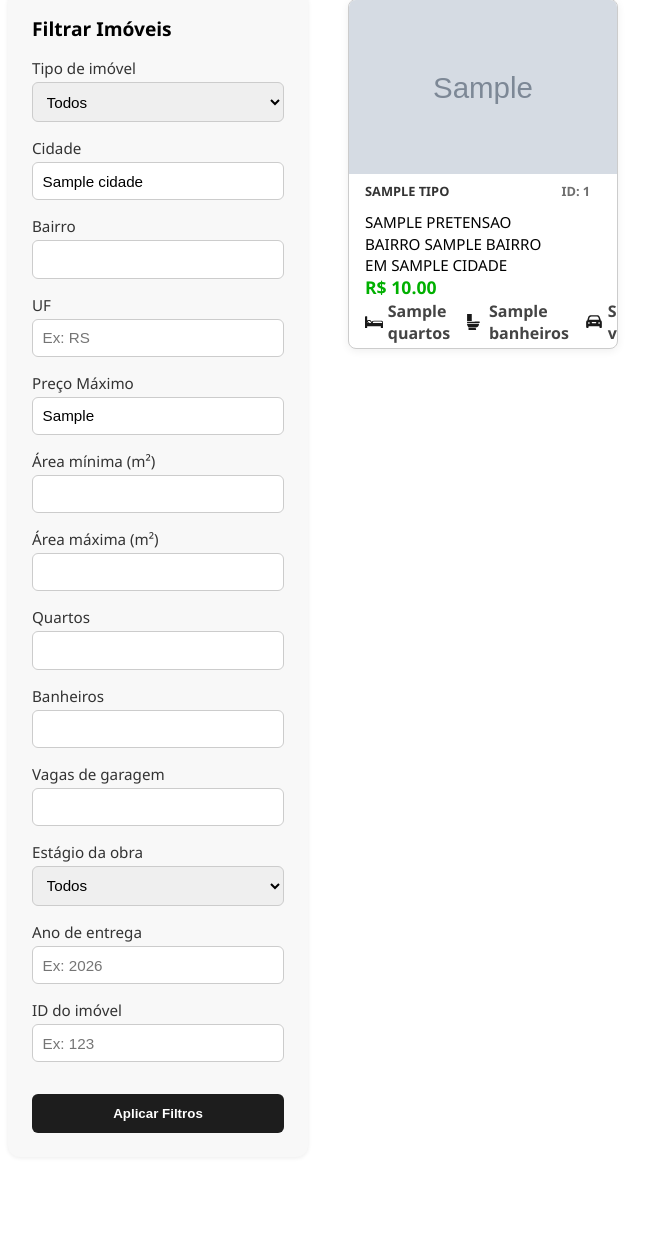
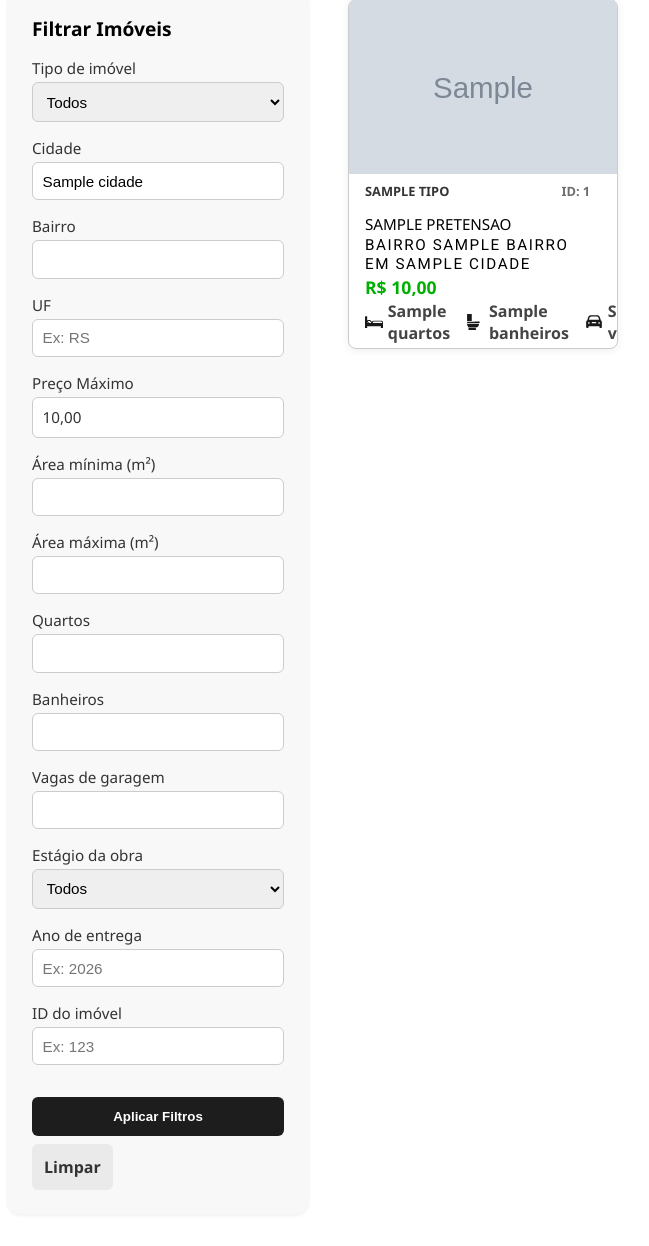
Before and after one commit to Oliveira223/Imoveis-Bresolin, a Flask app: template templates/pesquisa.html in a window 1280 px wide. Shown: the part 194-1440 px from the top of the page, without its empty margins (24-673 px from the left). Before the commit the page ends 1327 px from the top, so only its background shows below. Run offline with Flask 3, Linux system fonts and the light colour scheme; the template is opened without the code that fills it: most values are stand-ins (such as "Sample title", 1, 10 or a date in 2020); grey boxes marked "Sample" are stand-in pictures; some web fonts are replaced.

Commit message:
mini card update and numeric formatation

```diff
--- a/static/css/components/card_imovel.css
+++ b/static/css/components/card_imovel.css
@@ -1,3 +1,19 @@
+@font-face {
+  font-family: 'Roboto';
+  src: url('/static/fonts/roboto/Roboto_Condensed-Light.woff2') format('woff2'),
+    url('/static/fonts/roboto/Roboto_Condensed-Light.ttf') format('truetype');
+  font-weight: 300;
+  font-style: normal;
+}
+
+@font-face {
+  font-family: 'Roboto';
+  src: url('/static/fonts/roboto/Roboto-Regular.woff2') format('woff2'),
+    url('/static/fonts/roboto/Roboto-Regular.woff2') format('truetype');
+  font-weight: 400;
+  font-style: normal;
+}
+
 .card-container {
   background: #fff;
   border: 1px solid #ccc;
@@ -89,7 +105,9 @@
 }
 
 .bairro, .cidade{
-  font-family: 'Franklin Gothic Medium', 'Arial Narrow', Arial, sans-serif;
+  font-family: 'Roboto',sans-serif;
+  font-weight: 400;
+  letter-spacing: 0.1rem;
 }
 
 
--- a/static/css/pesquisa.css
+++ b/static/css/pesquisa.css
@@ -193,6 +193,78 @@ header h2 {
   background-color: #333;
 }
 
+.campo-preco {
+  position: relative;
+  display: inline-block;
+  width: 100%;
+}
+
+.campo-preco input {
+  width: 100%;
+  padding-right: 2.5rem; /* garante espaço interno pro sufixo */
+}
+
+.campo-preco .sufixo {
+  position: absolute;
+  top: 50%;
+  transform: translateY(-50%);
+  right: 0.8rem; /* ajuste fino: menor = mais colado */
+  font-size: 0.95rem;
+  color: #666;
+  pointer-events: none;
+  user-select: none;
+}
+
+.campo-preco-dinamico {
+  display: inline-block;
+  border: 1px solid #ccc;
+  border-radius: 6px;
+  padding: 0.6rem;
+  background: white;
+  width: 100%;
+  font-size: 0.95rem;
+  color: #333;
+}
+
+.preco-digitavel {
+  outline: none;
+  white-space: nowrap;
+}
+
+.sufixo-fixo {
+  color: #666;
+  margin-left: 2px;
+  flex-shrink: 0;
+}
+
+.preco-digitavel:empty::before {
+  content: attr(data-placeholder);
+  color: #999;
+  pointer-events: none;
+}
+
+.grupo-botoes {
+  display: flex;
+  gap: 0.5rem;
+  flex-wrap: wrap;
+}
+
+.btn-limpar {
+  padding: 0.75rem;
+  border-radius: 6px;
+  font-weight: 600;
+  background: #eaeaea;
+  border: none;
+  text-align: center;
+  text-decoration: none;
+  color: #333;
+  cursor: pointer;
+}
+
+.btn-limpar:hover {
+  background-color: #ddd;
+}
+
 /* ===========================
    Layout principal da página de pesquisa
 =========================== */
--- a/static/js/pesquisa.js
+++ b/static/js/pesquisa.js
@@ -1,16 +1,80 @@
-// Formata o texto
- const maxPrecoInput = document.getElementById('max_preco');
+//==================
+// Formata o texto automaticamente
+//==================
+const precoEditavel = document.getElementById('preco-editavel');
+const precoReal = document.getElementById('max_preco_real');
 
-  maxPrecoInput.addEventListener('input', function () {
-    let valor = this.value;
+// Formatação ao digitar
+precoEditavel.addEventListener('input', function () {
+  // Remove ,00 se já existir e todos os não dígitos
+  let texto = this.innerText.replace(',00', '').replace(/\D/g, '');
 
-    // Remove tudo que não for número
-    valor = valor.replace(/\D/g, '');
+  if (texto) {
+    // Formata com separador de milhar + adiciona ,00 no final
+    let formatado = parseInt(texto).toLocaleString('pt-BR') + ',00';
 
-    // Converte para número com separador de milhar
-    if (valor) {
-      valor = parseInt(valor).toLocaleString('pt-BR');
-    }
+    // Atualiza visualmente
+    this.innerText = formatado;
 
-    this.value = valor;
-  });
+    // Atualiza campo oculto sem formatação para o backend
+    precoReal.value = texto;
+
+    // Reposiciona o cursor antes da vírgula
+    placeCaretBeforeComma(this);
+  } else {
+    // Limpa campo se não houver nada
+    this.innerText = '';
+    precoReal.value = '';
+  }
+});
+
+// Mantém o cursor antes da vírgula
+function placeCaretBeforeComma(el) {
+  const range = document.createRange();
+  const sel = window.getSelection();
+  const node = el.firstChild;
+
+  if (!node) return;
+
+  const index = node.textContent.indexOf(',');
+  range.setStart(node, index);
+  range.setEnd(node, index);
+  sel.removeAllRanges();
+  sel.addRange(range);
+}
+
+// ===========================
+// Garante envio correto no formulário
+// ===========================
+document.querySelector('form').addEventListener('submit', function () {
+  let texto = precoEditavel.innerText.replace(',00', '').replace(/\D/g, '');
+  if (texto) {
+    precoReal.value = texto; // número puro (ex: "250000")
+  } else {
+    precoReal.value = '';
+  }
+});
+
+// Envia o formulário ao pressionar Enter dentro do campo editável
+precoEditavel.addEventListener('keydown', function (e) {
+  if (e.key === 'Enter') {
+    e.preventDefault(); // impede quebra de linha
+    document.querySelector('form').requestSubmit(); // envia o formulário
+  }
+});
+
+
+// Ativa ou desativa o campo "Ano de entrega" com base no estágio da obra
+const estagioSelect = document.getElementById('estagio');
+const entregaInput = document.getElementById('entrega');
+
+// Função para atualizar o estado do campo de entrega
+function atualizarCampoEntrega() {
+  entregaInput.disabled = estagioSelect.value === 'PRONTA';
+}
+
+// Executa quando o usuário muda o valor
+estagioSelect.addEventListener('change', atualizarCampoEntrega);
+
+// Executa ao carregar a página (ex: quando filtro já vem preenchido)
+window.addEventListener('DOMContentLoaded', atualizarCampoEntrega);
--- a/templates/partials/card_imovel.html
+++ b/templates/partials/card_imovel.html
@@ -33,18 +33,18 @@
 
       <!-- Bairro -->
       {% if imovel.bairro %}
-      <p>Bairro {{ imovel.bairro }}</p>
+      <p class="bairro">Bairro {{ imovel.bairro }}</p>
       {% endif %}
 
       <!-- Cidade -->
       {% if imovel.cidade %}
-      <p>Em {{ imovel.cidade }}</p>
+      <p class="cidade">Em {{ imovel.cidade }}</p>
       {% endif %}
     </div>
 
     <!-- 5% | Preço -->
     <div class="card-preco">
-      <p>R$ {{ "{:,.2f}".format(imovel.preco) }}</p>
+      <p>R$ {{ "{:,.2f}".format(imovel.preco).replace(",", "X").replace(".", ",").replace("X", ".") }}</p>
     </div>
 
     <!-- 15% | Ícones -->
@@ -74,7 +74,7 @@
 
       {% if imovel.area %}
       <div class="info-item">
-        <img src="/static/img/icons/square_foot_24dp_000000_FILL0_wght400_GRAD0_opsz24.svg" alt="Área"
+        <img src="/static/img/icons/icons8-ruler-96.svg" alt="Área"
           class="info-icon">
         <span>{{ imovel.area }} m²</span>
       </div>
--- a/templates/pesquisa.html
+++ b/templates/pesquisa.html
@@ -69,9 +69,16 @@
 
                 <!-- PREÇO MÁXIMO -->
                 <div class="campo">
-                    <label for="max_preco">Preço Máximo</label>
-                    <input type="text" name="max_preco" id="max_preco" value="{{ max_preco }}"
-                        placeholder="Ex: 500.000">
+                    <label for="preco-editavel">Preço Máximo</label>
+                    <div class="campo-preco-dinamico">
+                        <div id="preco-editavel" contenteditable="true" class="preco-digitavel"
+                            data-placeholder="Ex: 120.000,00">
+                            {% if max_preco %}
+                            {{ "{:,}".format(max_preco|int).replace(",", ".") }},00
+                            {% endif %}
+                        </div>
+                    </div>
+                    <input type="hidden" name="max_preco" id="max_preco_real">
                 </div>
 
                 <!-- ÁREA MÍNIMA -->
@@ -131,7 +138,10 @@
                     <input type="text" name="id" id="id" value="{{ request.args.get('id', '') }}" placeholder="Ex: 123">
                 </div>
 
-                <button type="submit" class="btn-filtrar">Aplicar Filtros</button>
+                <div class="grupo-botoes">
+                    <button type="submit" class="btn-filtrar">Aplicar Filtros</button>
+                    <a href="/pesquisa" class="btn-limpar">Limpar</a>
+                </div>
             </form>
         </aside>
 
```
Also changed, not shown: static/css/admin.css (+180 -76 lines), static/js/admin.js (+55 -16 lines), templates/admin.html (+71 -50 lines), static/fonts/roboto/Roboto-Regular.ttf (added), static/fonts/roboto/Roboto-Regular.woff2 (added), static/fonts/roboto/Roboto_Condensed-Light.ttf (added), static/fonts/roboto/Roboto_Condensed-Light.woff2 (added), static/img/casa.png (added), static/img/icons/icons8-ruler-96.svg (added).
